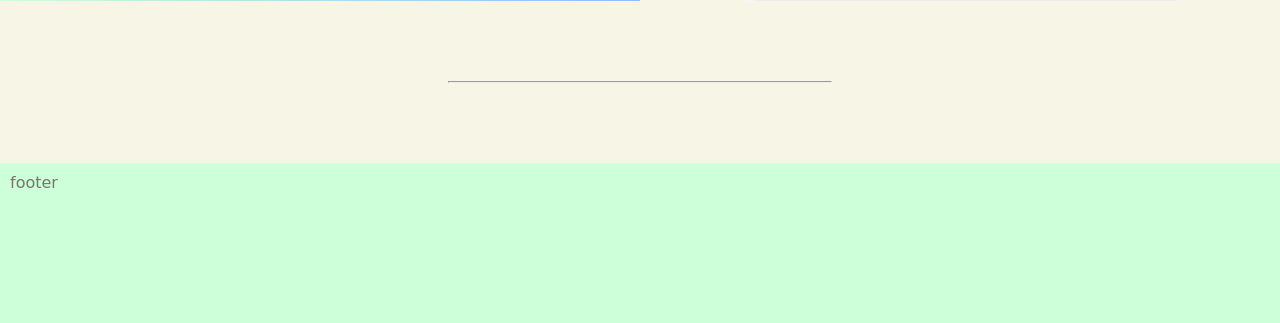
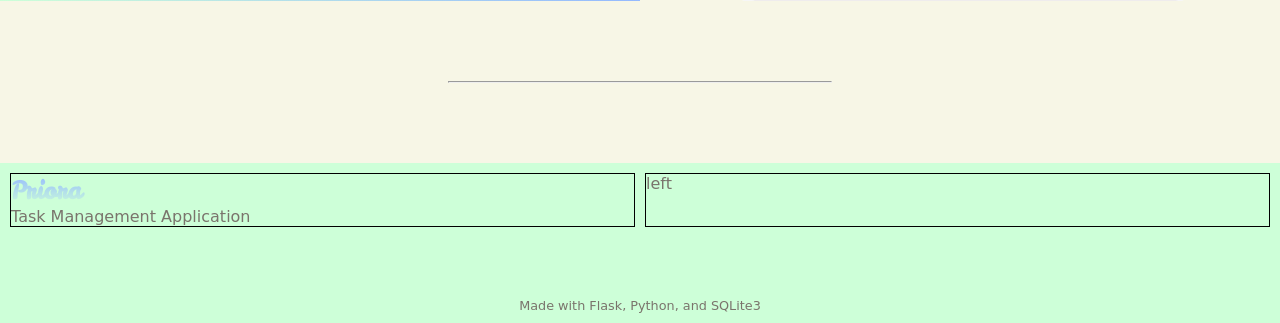
Before and after one commit to Sheikh-H/Priora-Task-Manager, a Flask app: page / in a window 1280 px wide. Shown: the part 1736-2059 px from the top of the page. Run offline with Flask 3, Linux system fonts and the light colour scheme.

Commit message:
styling footer section

```diff
--- a/static/css/styles.css
+++ b/static/css/styles.css
@@ -229,14 +229,36 @@ hr{
     padding: 10px;
     background-color: #CDFFD8;
     height: 20vh;
+    display: flex;
+    flex-direction: column;
+    justify-content: space-between;
 }
 
+.footer-top{
+    display: grid;
+    grid-template-columns: repeat(1, 1fr);
+    gap: 10px;
+}
 
+.footer-top > div {
+    border: 1px solid black;
+    width:100%;
+}
+
+.footer-bottom{
+    width: 100%;
+    text-align: center;
+    font-size: 0.8rem;;
+}
 /* ==========================
    Desktop
 ========================== */
 
 @media screen and (min-width: 1000px) {
+
+    .footer-top {
+        grid-template-columns: repeat(2, 1fr);
+    }
 
     .all-features{
         grid-template-columns: repeat(3, 1fr);
--- a/templates/footer.html
+++ b/templates/footer.html
@@ -1,3 +1,10 @@
 <section class="footer-section">
-  <div><p>footer</p></div>
+  <div class="footer-top">
+    <div>
+      <a href="{{ url_for('home')}}"><h1 class="gradient-text">Priora</h1></a>
+      <p>Task Management Application</p>
+    </div>
+    <div><p>left</p></div>
+  </div>
+  <div class="footer-bottom"><p>Made with Flask, Python, and SQLite3</p></div>
 </section>
```
